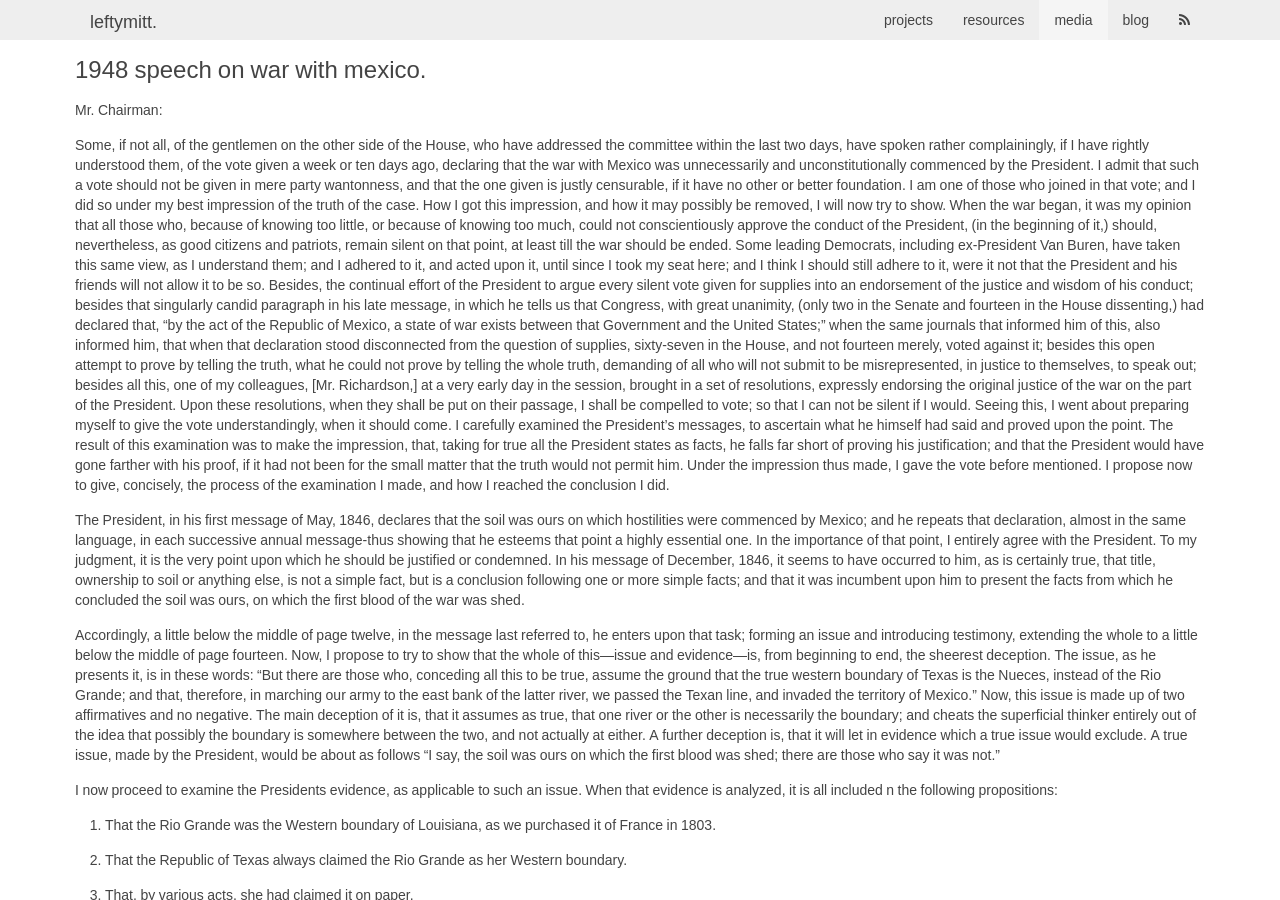
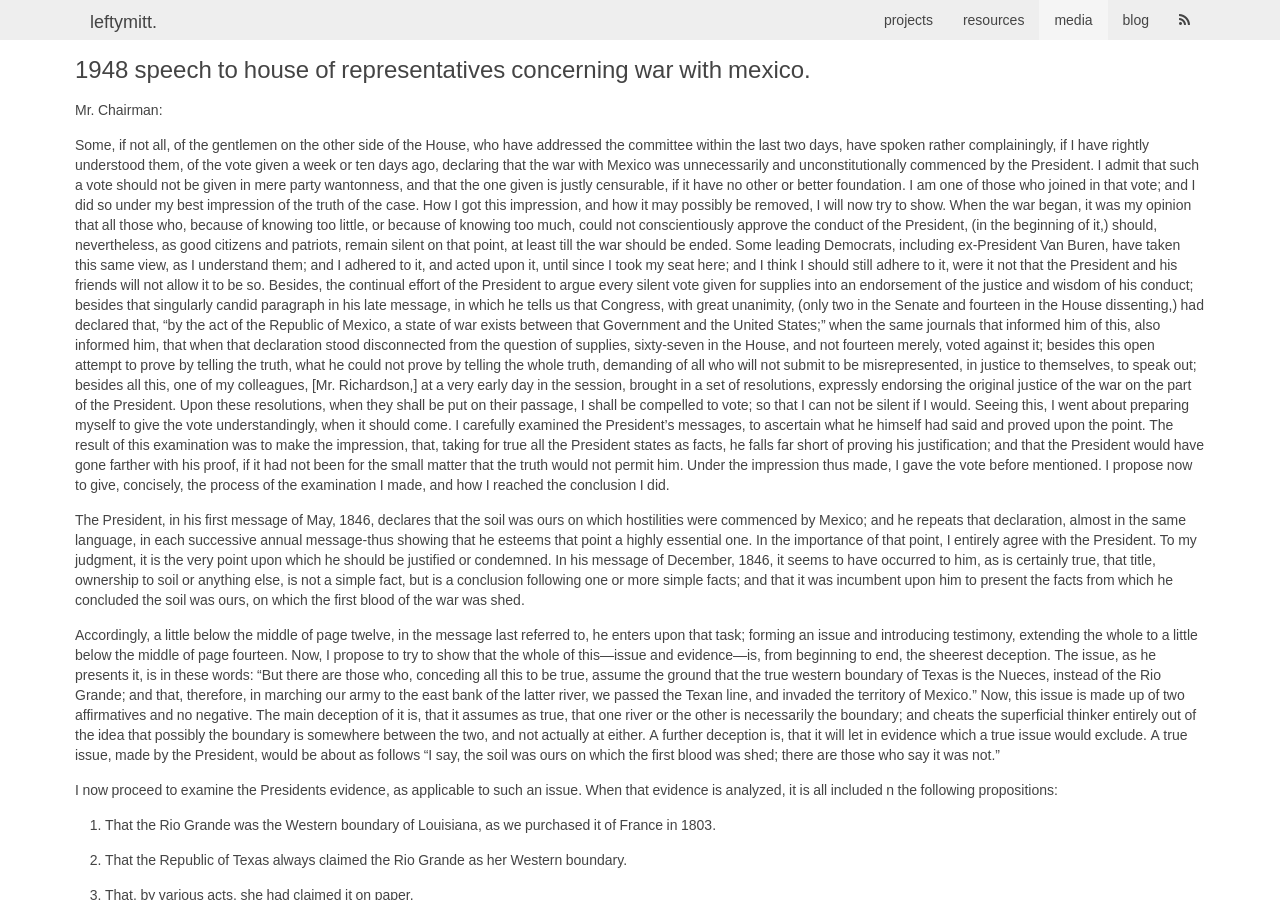
Before and after one commit to leftymitt/leftymitt.com, a Jekyll site: the page built from _media/abraham-lincoln-1848-speech.md, in a window 1280 px wide and 900 px high. Built offline with Jekyll 4.4.1, drawn with Linux system fonts in a browser that asks for light colours.

Commit message:
tweak title of lincoln speech

```diff
--- a/_media/abraham-lincoln-1848-speech.md
+++ b/_media/abraham-lincoln-1848-speech.md
@@ -1,5 +1,5 @@
 ---
-title: 1948 speech on war with mexico.
+title: 1948 speech to house of representatives concerning war with mexico.
 layout: post
 categories: media
 type: speech
```
